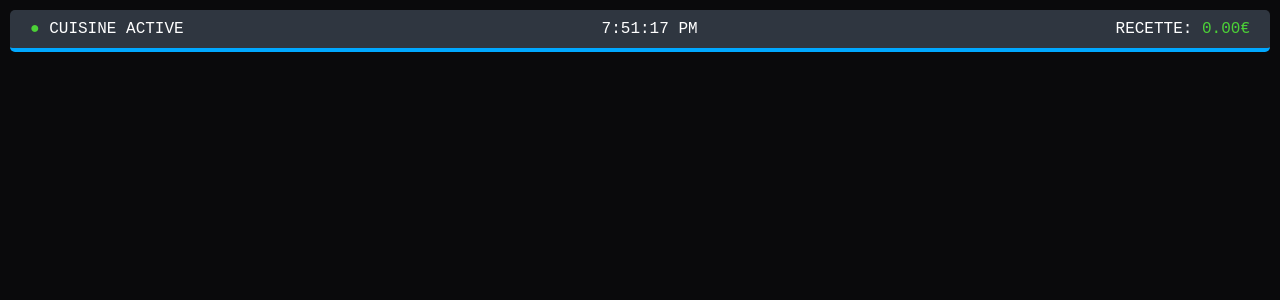
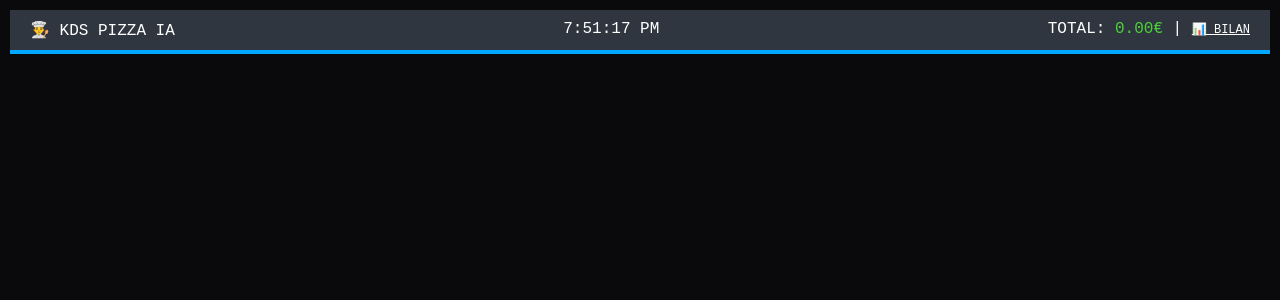
Before and after one commit to kamwagabriel/pizza-ia-pro, a Flask app: page / in a window 1280 px wide. Shown: the top 300 px of the page. Run offline with Flask 3, Linux system fonts and the light colour scheme; some libraries are stand-ins or nearby versions.

Commit message:
Update index.html

```diff
--- a/templates/index.html
+++ b/templates/index.html
@@ -2,202 +2,86 @@
 <html lang="fr">
 <head>
     <meta charset="UTF-8">
-    <title>👨‍🍳 KDS - SYSTÈME CUISINE PIZZA</title>
+    <title>👨‍🍳 KDS PRO</title>
     <script src="https://cdnjs.cloudflare.com/ajax/libs/socket.io/4.0.1/socket.io.js"></script>
     <style>
-        :root {
-            --bg-dark: #0a0a0c;
-            --card-bg: #1a1a1d;
-            --text-main: #ffffff;
-            --accent-blue: #00a8ff;
-            --urgent-orange: #f39c12;
-            --danger-red: #e84118;
-            --success-green: #4cd137;
-        }
-
-        body {
-            font-family: 'Courier New', Courier, monospace; /* Style ticket de caisse */
-            background: var(--bg-dark);
-            color: var(--text-main);
-            margin: 0;
-            padding: 10px;
-            overflow-x: hidden;
-        }
-
-        /* En-tête de la cuisine */
-        .status-bar {
-            display: flex;
-            justify-content: space-between;
-            align-items: center;
-            background: #2f3640;
-            padding: 10px 20px;
-            border-radius: 5px;
-            margin-bottom: 15px;
-            border-bottom: 4px solid var(--accent-blue);
-        }
-
-        .grid {
-            display: grid;
-            grid-template-columns: repeat(auto-fill, minmax(300px, 1fr));
-            gap: 15px;
-        }
-
-        /* Carte de Commande Style Resto */
-        .ticket {
-            background: var(--card-bg);
-            border-radius: 4px;
-            display: flex;
-            flex-direction: column;
-            border: 2px solid #353b48;
-            position: relative;
-            transition: 0.3s;
-        }
-
-        .ticket-header {
-            padding: 8px;
-            background: #353b48;
-            display: flex;
-            justify-content: space-between;
-            font-weight: bold;
-        }
-
-        .ticket-body {
-            padding: 15px;
-            flex-grow: 1;
-        }
-
-        .order-num { font-size: 24px; color: var(--accent-blue); }
-        .timer { font-size: 18px; color: #95afc0; }
-
-        .client-info {
-            font-size: 14px;
-            border-bottom: 1px dashed #444;
-            padding-bottom: 8px;
-            margin-bottom: 10px;
-            color: var(--urgent-orange);
-        }
-
-        .items-list {
-            font-size: 20px;
-            font-weight: bold;
-            line-height: 1.4;
-            color: #dcdde1;
-        }
-
-        .address-box {
-            background: #273142;
-            padding: 5px;
-            margin-top: 10px;
-            font-size: 12px;
-            border-radius: 3px;
-        }
-
-        /* Animation d'Urgence */
-        .urgent { border-color: var(--danger-red) !important; animation: pulse 1s infinite; }
-        @keyframes pulse {
-            0% { box-shadow: 0 0 0 0 rgba(232, 65, 24, 0.7); }
-            70% { box-shadow: 0 0 0 15px rgba(232, 65, 24, 0); }
-            100% { box-shadow: 0 0 0 0 rgba(232, 65, 24, 0); }
-        }
-
-        .btn-complete {
-            background: var(--success-green);
-            color: black;
-            border: none;
-            padding: 12px;
-            font-weight: bold;
-            cursor: pointer;
-            font-size: 16px;
-            text-transform: uppercase;
-        }
-
-        .btn-complete:active { background: #44bd32; }
-
-        .type-badge {
-            padding: 2px 6px;
-            border-radius: 3px;
-            font-size: 11px;
-            background: white;
-            color: black;
-        }
+        :root { --bg: #0a0a0c; --card: #1a1a1d; --blue: #00a8ff; --orange: #f39c12; --red: #e84118; --green: #4cd137; }
+        body { font-family: 'Courier New', monospace; background: var(--bg); color: white; margin: 0; padding: 10px; }
+        .header { display: flex; justify-content: space-between; background: #2f3640; padding: 10px 20px; border-bottom: 4px solid var(--blue); margin-bottom: 15px; }
+        .grid { display: grid; grid-template-columns: repeat(auto-fill, minmax(320px, 1fr)); gap: 15px; }
+        .ticket { background: var(--card); border: 2px solid #353b48; display: flex; flex-direction: column; transition: 0.3s; }
+        .ticket-h { padding: 8px; background: #353b48; display: flex; justify-content: space-between; font-weight: bold; font-size: 20px; }
+        .ticket-b { padding: 15px; flex-grow: 1; }
+        .items { font-size: 22px; font-weight: bold; color: #dcdde1; margin: 10px 0; }
+        .urgent { border-color: var(--red) !important; animation: pulse-red 1.5s infinite; }
+        .pret-anim { border-color: var(--green) !important; animation: pulse-green 1s infinite; }
+        @keyframes pulse-red { 0%, 100% { box-shadow:0 0 5px var(--red); } 50% { box-shadow:0 0 20px var(--red); } }
+        @keyframes pulse-green { 0%, 100% { box-shadow:0 0 5px var(--green); } 50% { box-shadow:0 0 20px var(--green); } }
+        .btn-step { border: none; padding: 15px; font-weight: bold; cursor: pointer; font-size: 18px; width: 100%; text-transform: uppercase; }
+        .map-btn { display: inline-block; background: #4285F4; color: white; text-decoration: none; padding: 5px 10px; border-radius: 4px; font-size: 12px; margin-top: 5px; }
     </style>
 </head>
 <body>
-
-    <div class="status-bar">
-        <div><span style="color:var(--success-green)">●</span> CUISINE ACTIVE</div>
+    <div class="header">
+        <div>👨‍🍳 KDS PIZZA IA</div>
         <div id="clock">00:00:00</div>
-        <div>RECETTE: <span id="revenue" style="color:var(--success-green)">0.00€</span></div>
+        <div>TOTAL: <span id="rev" style="color:var(--green)">0.00€</span> | <a href="/download_excel" style="color:white; font-size:12px;">📊 BILAN</a></div>
     </div>
-
-    <div id="kds-grid" class="grid">
-        </div>
-
+    <div id="kds-grid" class="grid"></div>
     <audio id="notif" src="https://assets.mixkit.co/active_storage/sfx/2358/2358-preview.mp3"></audio>
 
 <script>
-    const socket = io();
-    let totalCA = 0;
-
-    // Horloge
+    const socket = io(); let ca = 0;
     setInterval(() => {
         document.getElementById('clock').innerText = new Date().toLocaleTimeString();
-        updateTimers();
+        updTimers();
     }, 1000);
 
     socket.on('new_order', (data) => {
-        const grid = document.getElementById('kds-grid');
-        const startTime = Date.now();
-
         const ticket = document.createElement('div');
-        ticket.className = 'ticket';
-        ticket.id = `ticket-${data.id}`;
-        ticket.dataset.start = startTime;
-
+        ticket.className = 'ticket'; ticket.id = `t-${data.id}`; ticket.dataset.start = Date.now();
+        ticket.dataset.info = JSON.stringify(data);
         ticket.innerHTML = `
-            <div class="ticket-header">
-                <span class="order-num">#${data.order_num}</span>
-                <span class="timer" id="timer-${data.id}">0:00</span>
+            <div class="ticket-h"><span style="color:var(--blue)">#${data.order_num}</span><span class="tm">0:00</span></div>
+            <div class="ticket-b">
+                <div style="color:var(--orange); font-weight:bold;">[${data.type}] ${data.nom}</div>
+                <div class="items">${data.pizza}</div>
+                ${data.adresse!=='N/A'?`<div style="font-size:12px;">📍 ${data.adresse} <br><a href="https://www.google.com/maps/search/${encodeURIComponent(data.adresse)}" target="_blank" class="map-btn">GPS</a></div>`:''}
             </div>
-            <div class="ticket-body">
-                <div class="client-info">
-                    <span class="type-badge">${data.type}</span> ${data.nom}
-                </div>
-                <div class="items-list">
-                    ${data.pizza}
-                </div>
-                ${data.adresse !== 'N/A' ? `<div class="address-box">📍 ${data.adresse}</div>` : ''}
-                <div style="margin-top:10px; font-size:12px; color:var(--accent-blue)">📞 ${data.tel}</div>
-            </div>
-            <button class="btn-complete" onclick="finish('${data.id}', '${data.total}', '${data.nom}', '${data.pizza}', '${data.order_num}', '${data.type}', '${data.tel}')">
-                SERVIR ➔
-            </button>
+            <div id="actions-${data.id}"><button class="btn-step" style="background:var(--blue); color:white;" onclick="statusCuire('${data.id}')">CUIRE 🍕</button></div>
         `;
-
-        grid.prepend(ticket);
+        document.getElementById('kds-grid').prepend(ticket);
         document.getElementById('notif').play();
     });
 
-    function updateTimers() {
-        document.querySelectorAll('.ticket').forEach(ticket => {
-            const start = parseInt(ticket.dataset.start);
-            const diff = Math.floor((Date.now() - start) / 1000);
-            const minutes = Math.floor(diff / 60);
-            const seconds = diff % 60;
-            const timerDisplay = ticket.querySelector('.timer');
-            timerDisplay.innerText = `${minutes}:${seconds < 10 ? '0' : ''}${seconds}`;
-
-            // Changement de couleur selon le délai (KDS Style)
-            if (minutes >= 1) ticket.style.borderColor = "var(--urgent-orange)";
-            if (minutes >= 2) ticket.classList.add('urgent');
+    function updTimers() {
+        document.querySelectorAll('.ticket').forEach(t => {
+            if(t.classList.contains('is-finished')) return;
+            let diff = Math.floor((Date.now() - parseInt(t.dataset.start))/1000);
+            let m = Math.floor(diff/60), s = diff%60;
+            t.querySelector('.tm').innerText = `${m}:${s<10?'0':''}${s}`;
+            if(m >= 2 && !t.classList.contains('in-progress')) t.classList.add('urgent');
         });
     }
 
-    function finish(id, price, nom, pizza, num, type, tel) {
-        socket.emit('finish_order_excel', {order_num:num, nom:nom, total:price, pizza:pizza, type:type, tel:tel});
-        totalCA += parseFloat(price);
-        document.getElementById('revenue').innerText = totalCA.toFixed(2) + "€";
-        document.getElementById(`ticket-${id}`).remove();
+    function statusCuire(id) {
+        const t = document.getElementById(`t-${id}`);
+        t.classList.remove('urgent'); t.classList.add('in-progress'); t.style.borderColor = "var(--blue)";
+        document.getElementById(`actions-${id}`).innerHTML = `<button class="btn-step" style="background:var(--orange); color:black;" onclick="statusPret('${id}')">PRÊT ✅</button>`;
+    }
+
+    function statusPret(id) {
+        const t = document.getElementById(`t-${id}`);
+        t.classList.add('pret-anim'); t.classList.add('is-finished');
+        document.getElementById(`actions-${id}`).innerHTML = `<button class="btn-step" style="background:var(--green); color:black;" onclick="servir('${id}')">SERVIR ➔</button>`;
+    }
+
+    function servir(id) {
+        const t = document.getElementById(`t-${id}`);
+        const data = JSON.parse(t.dataset.info);
+        socket.emit('finish_order_excel', data);
+        ca += parseFloat(data.total); document.getElementById('rev').innerText = ca.toFixed(2)+"€";
+        t.remove();
     }
 </script>
 </body>
```
